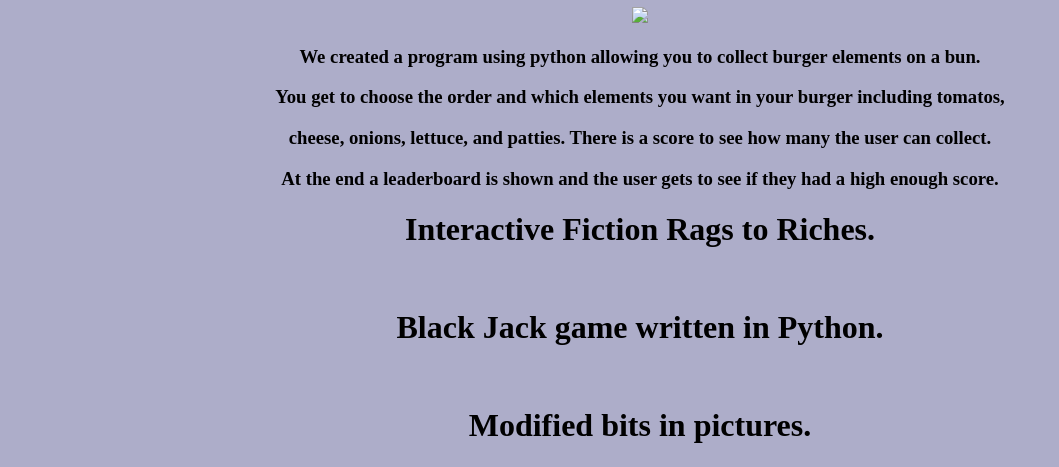
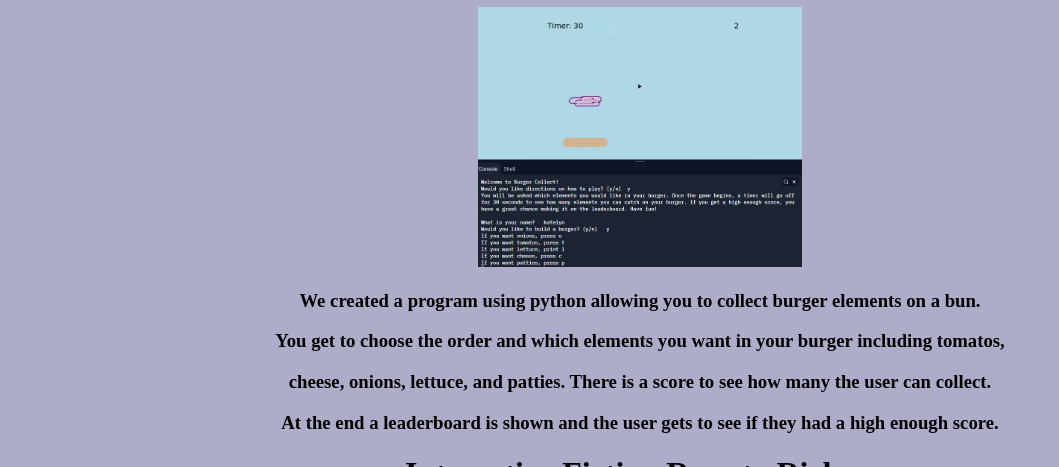
Before and after one commit to winkleblech/website1, a plain HTML site: page portfolio.html in a window 1280 px wide. Shown: the part 663-1130 px from the top of the page, without its empty margins (0-1059 px from the left). Drawn offline with Linux system fonts and the light colour scheme.

Commit message:
Update portfolio.html

```diff
--- a/portfolio.html
+++ b/portfolio.html
@@ -32,7 +32,7 @@
 
     <h1>   1.2.3 Project: Burger Collect  .</h1>
 
-    <center><img src="burgercstackproject.jpg" height="260">
+    <center><img src="burgerstackproject.jpg" height="260">
 
     <h3> We created a program using python allowing you to collect burger elements on a bun. <h3>
     <h3> You get to choose the order and which elements you want in your burger including tomatos, <h3>
```
